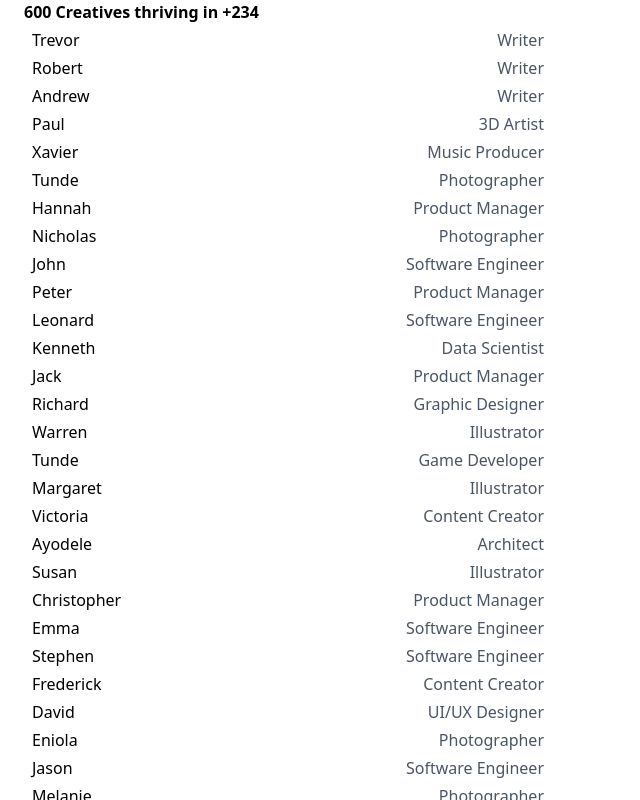
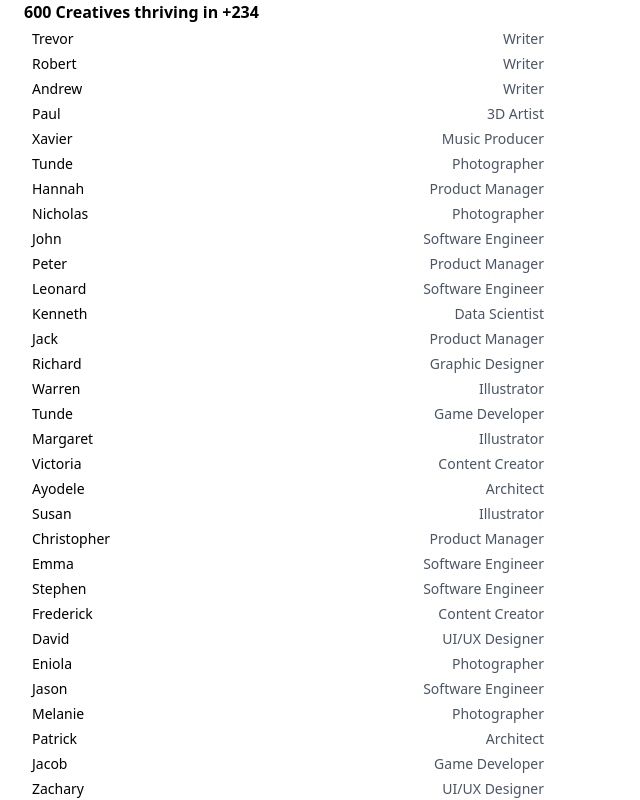
Before and after one commit to CloudFaye/directory, a SvelteKit app: page / in a window 1280 px wide. Shown: the whole page, without its empty margins (0-640 px from the left). Built offline with nearby package versions, Linux system fonts and the light colour scheme.

Commit message:
fixes: fonts

```diff
--- a/src/routes/+page.svelte
+++ b/src/routes/+page.svelte
@@ -235,8 +235,8 @@
       on:mouseenter={() => handleMouseEnter(i)}
       on:mouseleave={handleMouseLeave}
     >
-        <p class="font-medium">{bios[i].name}</p>
-        <p class="text-gray-600">{bios[i].profession}</p>
+        <p class="font-medium text-[14px]">{bios[i].name}</p>
+        <p class="text-gray-600 text-[14px]">{bios[i].profession}</p>
     </div>
     {/each}
     <div class="absolute  flex-col gap-[-15px] cards-wrapper bottom-80 right-70 md:block hidden" class:leaving={isLeaving}>
```
